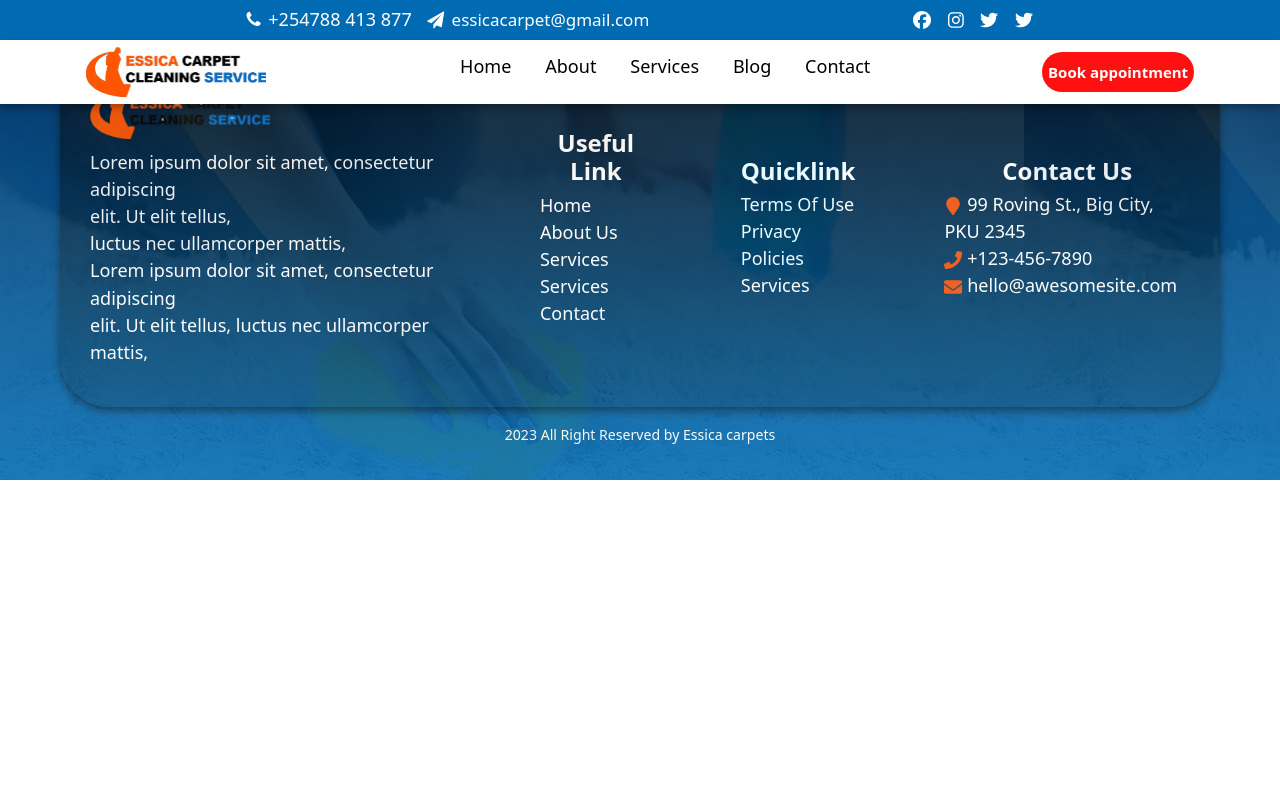
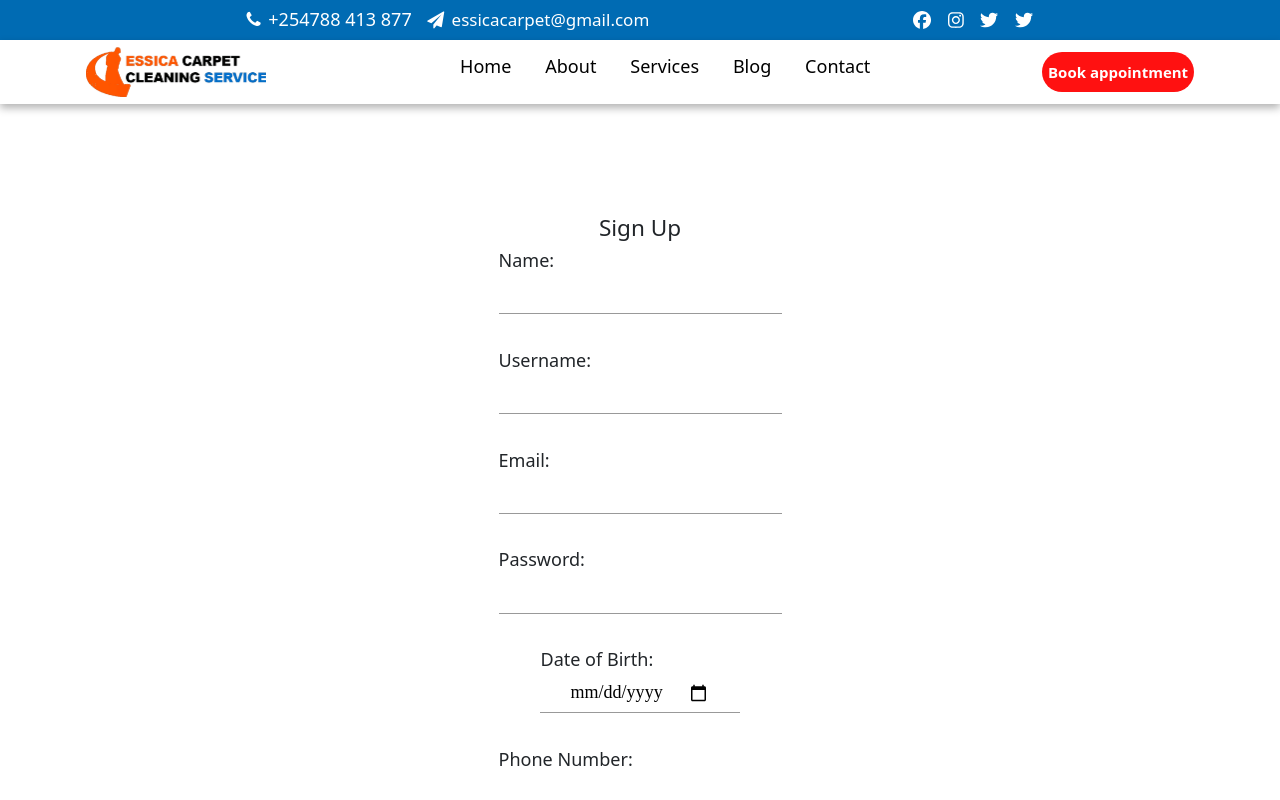
Before and after one commit to Tracy-miranja/essica-carpet-cleaning, a React (Vite) app: page /SignUp in a window 1280 px wide. Shown: the top 800 px of the page. Built offline with nearby package versions, Linux system fonts and the light colour scheme.

Commit message:
Add sign in page

```diff
--- a/package.json
+++ b/package.json
@@ -23,6 +23,7 @@
     "react-icons": "^4.12.0",
     "react-redux": "^9.0.4",
     "react-router-dom": "^6.21.0",
+    "react-time-picker": "^6.6.0",
     "redux": "^5.0.1",
     "redux-thunk": "^3.1.0",
     "swiper": "^11.0.5"
--- a/src/App.jsx
+++ b/src/App.jsx
@@ -12,6 +12,7 @@ import Footer from './components/footer/footer';
 import Navbar from './components/Navbar/navbar';
 import SignInPage from './sign/SignInPage';
 import Booking from './components/Bookings/booking';
+import SignUp from './sign/SignUp';
 
 
 const App = () => {
@@ -41,6 +42,7 @@ const App = () => {
             <Route exact path="/Contact" element={<Contact />} />
             <Route exact path="/Booking" element={<Booking />} />
             <Route path="/SignInPage" element={<SignInPage />} />
+            <Route path="/SignUp" element={<SignUp />} />
           </Routes>
         </Router>
       </div>
--- a/src/components/Bookings/booking.jsx
+++ b/src/components/Bookings/booking.jsx
@@ -13,9 +13,9 @@ const Booking = () => {
     phone_number: '',
     location: '',
     apartment: '',
-    house_number: '',
+    houseNumber: '',
     collection_day: '',
-    collection_time: '',
+    collectionTime: '',
   });
   const [bookingSuccess, setBookingSuccess] = useState(false);
 
@@ -23,7 +23,7 @@ const Booking = () => {
     e.preventDefault();
 
     // Basic client-side validation
-    if (!bookingData.customer_name || !bookingData.phone_number || !bookingData.location || !bookingData.collection_day || !bookingData.collection_time) {
+    if (!bookingData.customer_name || !bookingData.phone_number || !bookingData.location || !bookingData.collection_day || !bookingData.collectionTime) {
       console.error('Please fill in all required fields.');
       return;
     }
@@ -36,9 +36,9 @@ const Booking = () => {
         phone_number: '',
         location: '',
         apartment: '',
-        house_number: '',
+        houseNumber: '',
         collection_day: '',
-        collection_time: '',
+        collectionTime: '',
       });
     } catch (error) {
       console.error('Booking failed:', error);
@@ -139,15 +139,15 @@ const Booking = () => {
                     </div>
 
                     <div className="form-group">
-                      <label htmlFor="house_number"><i className="zmdi zmdi-key material-icons-name"></i></label>
+                      <label htmlFor="houseNumber"><i className="zmdi zmdi-key material-icons-name"></i></label>
                       <input
                         type="text"
-                        name="house_number"
+                        name="houseNumber"
                         id="housenumber"
                         required=""
                         placeholder=" 🔑 House/home number"
-                        value={bookingData.house_number}
-                        onChange={(e) => setBookingData({ ...bookingData, house_number: e.target.value })}
+                        value={bookingData.houseNumber}
+                        onChange={(e) => setBookingData({ ...bookingData, houseNumber: e.target.value })}
                       />
                     </div>
 
@@ -165,15 +165,15 @@ const Booking = () => {
                     </div>
 
                     <div className="form-group">
-                      <label htmlFor="collection_time"><i className="zmdi zmdi-time material-icons-name"></i></label>
+                      <label htmlFor="collectionTime"><i className="zmdi zmdi-time material-icons-name"></i></label>
                       <input
                         type="text"
-                        name="collection_time"
+                        name="collectionTime"
                         id="collectiontime"
                         required=""
                         placeholder="📅 collection time btwn 9:00am - 6:30pm"
-                        value={bookingData.collection_time}
-                        onChange={(e) => setBookingData({ ...bookingData, collection_time: e.target.value })}
+                        value={bookingData.collectionTime}
+                        onChange={(e) => setBookingData({ ...bookingData, collectionTime: e.target.value })}
                       />
                     </div>
 
--- a/src/sign/SignIn.jsx
+++ b/src/sign/SignIn.jsx
@@ -1,33 +1,20 @@
-import React, { useState } from 'react';
+import { useState } from 'react';
 
-const SignIn = ({ onSignIn }) => {
+const SignIn = () => {
   const [username, setUsername] = useState('');
   const [password, setPassword] = useState('');
 
-  const handleSignIn = async () => {
-    try {
-      const response = await fetch('/api/auth/signin', {
-        method: 'POST',
-        headers: {
-          'Content-Type': 'application/json',
-        },
-        body: JSON.stringify({
-          username,
-          password,
-        }),
-      });
+  const handleSignIn = () => {
+    // Assume successful authentication
+    const userId = 123; // Replace with the actual user ID from the server
 
-      if (response.ok) {
-        // Authentication successful, notify the parent component
-        onSignIn();
-      } else {
-        // Authentication failed, handle accordingly
-        alert('Invalid username or password');
-      }
-    } catch (error) {
-      console.error('Error during sign-in:', error);
-      // Handle error, show appropriate message
-    }
+    // Store user information in local storage
+    localStorage.setItem('userId', userId);
+    localStorage.setItem('username', username);
+
+    alert('Sign in successful!');
+    // Redirect or handle success as needed
+    window.location.href = '/Booking';
   };
 
   return (
--- a/src/sign/SignInPage.jsx
+++ b/src/sign/SignInPage.jsx
@@ -10,7 +10,7 @@ const SignInPage = () => {
       <SignIn />
       <p>
         Do not have an account? <span>
-    <a  style={{color:"blue"}} href="/signup">Sign Up</a>
+    <a  style={{color:"blue"}} href="/SignUp">Sign Up</a>
   </span>
       </p>
       </div>
--- a/src/sign/SignUp.jsx
+++ b/src/sign/SignUp.jsx
@@ -1,34 +1,42 @@
-import  { useState } from 'react';
+import { useState } from 'react';
+import "./sign.css"
 
 const SignUp = () => {
   const [name, setName] = useState('');
+  const [username, setUsername] = useState('');
   const [email, setEmail] = useState('');
+  const [password, setPassword] = useState('');
+  const [dateOfBirth, setDateOfBirth] = useState('');
   const [phoneNumber, setPhoneNumber] = useState('');
   const [location, setLocation] = useState('');
-  const [password, setPassword] = useState('');
 
   const handleSignUp = async () => {
     try {
-      const response = await fetch('/api/auth/signup', {
+      const response = await fetch('https://cerulean-donkey-fez.cyclic.app/customers/', {
         method: 'POST',
         headers: {
           'Content-Type': 'application/json',
         },
         body: JSON.stringify({
           name,
+          username,
           email,
-          phone_number: phoneNumber,
+          password,
+          role: 'user',
+          dateOfBirth,
+          phoneNumber,
           location,
-          password,
         }),
       });
 
       if (response.ok) {
-        // Sign-up successful, notify the parent component
-        onSignUp();
+        alert('Sign up successful!');
+
+        // Redirect to the sign-in page
+        window.location.href = '/SignInPage';
       } else {
-        // Sign-up failed, handle accordingly
-        alert('Failed to sign up. Please check your information and try again.');
+        // Sign-up failed, handle accordingly (e.g., show error message)
+        console.error('Failed to sign up:', response.statusText);
       }
     } catch (error) {
       console.error('Error during sign-up:', error);
@@ -37,7 +45,7 @@ const SignUp = () => {
   };
 
   return (
-    <div>
+    <div className='signupform'>
       <h2>Sign Up</h2>
       <label>
         Name:
@@ -45,8 +53,23 @@ const SignUp = () => {
       </label>
       <br />
       <label>
+        Username:
+        <input type="text" value={username} onChange={(e) => setUsername(e.target.value)} />
+      </label>
+      <br />
+      <label>
         Email:
         <input type="email" value={email} onChange={(e) => setEmail(e.target.value)} />
+      </label>
+      <br />
+      <label>
+        Password:
+        <input type="password" value={password} onChange={(e) => setPassword(e.target.value)} />
+      </label>
+      <br />
+      <label>
+        Date of Birth:
+        <input type="date" value={dateOfBirth} onChange={(e) => setDateOfBirth(e.target.value)} />
       </label>
       <br />
       <label>
@@ -59,11 +82,6 @@ const SignUp = () => {
         <input type="text" value={location} onChange={(e) => setLocation(e.target.value)} />
       </label>
       <br />
-      <label>
-        Password:
-        <input type="password" value={password} onChange={(e) => setPassword(e.target.value)} />
-      </label>
-      <br />
       <button onClick={handleSignUp}>Sign Up</button>
     </div>
   );
--- a/src/sign/sign.css
+++ b/src/sign/sign.css
@@ -16,3 +16,12 @@
     border-radius: 20px;
     padding: 40px;
 }
+
+.signupform{
+    display: flex;
+    align-items: center;
+    flex-direction: column;
+    justify-content: center;
+    height: 150vh;
+    width: 100%;
+}
```
Also changed, not shown: 1 other file (tests, documents, lock files or other folders).
